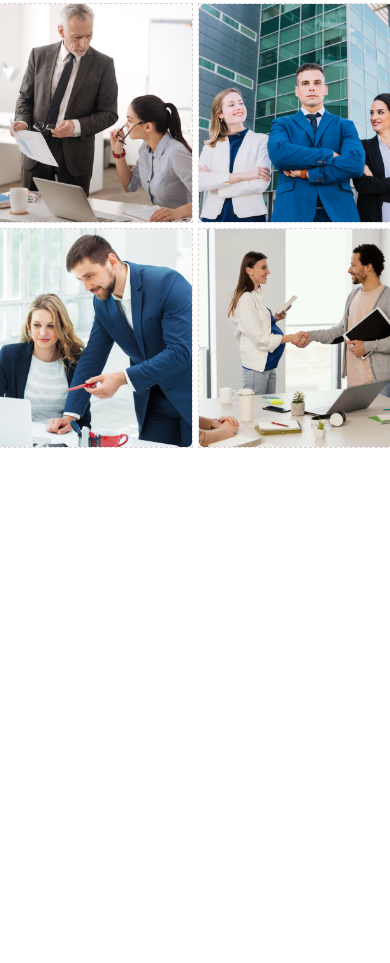
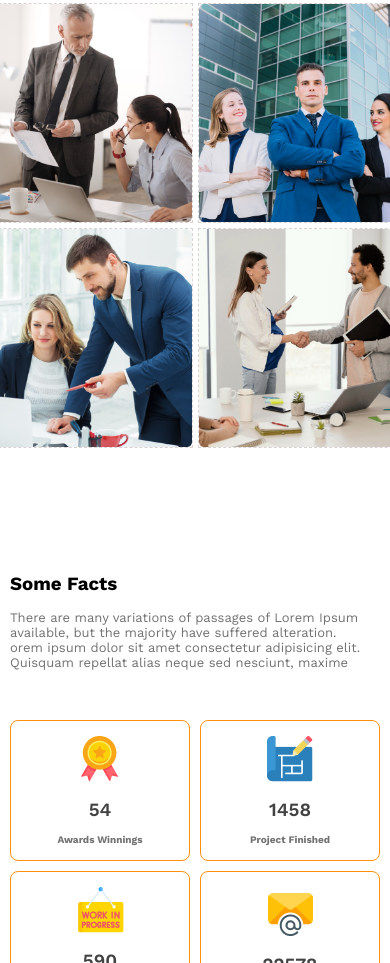
Before and after one commit to nurmahammadmondol/G3-architects-website, a plain HTML site: page index.html in a window 390 px wide. Shown: the part 1037-2000 px from the top of the page. Before the commit the page ends 1490 px from the top, so only its background shows below. Drawn offline with nearby package versions, Linux system fonts and the light colour scheme.

Commit message:
section-three,Some-Facts update responsive for mobile phone

```diff
--- a/index.html
+++ b/index.html
@@ -67,6 +67,44 @@
       </div>
     </section>
 
+    <section class="section-two">
+
+    </section>
+
+    <section class="section-three">
+      <div class="Some-Facts">
+        <div class="Some-Facts-tittle">
+          <h3>Some Facts</h3>
+          <p>There are many variations of passages of Lorem Ipsum available, but the majority have suffered alteration.
+            orem ipsum dolor sit amet consectetur adipisicing elit. Quisquam repellat alias neque sed nesciunt, maxime
+          </p>
+        </div>
+
+        <div class="Some-Facts-items display-items">
+          <div class="Facts-item">
+            <img src="images/icons/ribon.png" alt="">
+            <h3>54</h3>
+            <h6>Awards Winnings</h6>
+          </div>
+          <div class="Facts-item">
+            <img src="images/icons/projects.png" alt="">
+            <h3>1458</h3>
+            <h6>Project Finished</h6>
+          </div>
+          <div class="Facts-item">
+            <img src="images/icons/customers.png" alt="">
+            <h3>590</h3>
+            <h6>Clients Worked</h6>
+          </div>
+          <div class="Facts-item item-4">
+            <img src="images/icons/email.png" alt="">
+            <h3>22578</h3>
+            <h6>Email Send</h6>
+          </div>
+        </div>
+      </div>
+    </section>
+
   </main>
   <!-- Main-Part-End  -->
 
--- a/style/style.css
+++ b/style/style.css
@@ -160,13 +160,59 @@ main > section{
   height: 220px;
   width: 220px;
 }
+}
 /* Section-One-start  */
 
+/* section-three-start  */
+.Some-Facts{
+}
+.Some-Facts-tittle{
+  width: 70%;
+}
+.Some-Facts-tittle p{
+  color: #727272;
+  margin-top: 15px;
+  font-size: 13px;
+}
+.Some-Facts-items, .display-items{
+  margin-top: 40px;
+  justify-content: space-around;
+
+}
+.Facts-item{
+ padding: 15px 35px;
+  text-align: center;
+  border: 1px solid #FF900E;
+  border-radius: 8px;
+}
+.Facts-item h3{
+  color: #424242;
+  margin: 13px 0;
+  font-weight: 600;
+}
+.Facts-item h6{
+  color: #727272;
+  font-size: 10px;
+}
+.item-4{
+  padding: 20px 43px;
+}
+
+@media screen and (max-width:575px) {
+ .Some-Facts-tittle{
+  width: 90%;
+  margin-left: 10px ;
+ }
 
 
-
-
-
+  .Some-Facts-items{
+    display: grid;
+    grid-template-columns: repeat(2, 1fr);
+    gap: 10px;
+    padding: 10px;
+  }
+}
+/* section-three-End  */
 
 
 /* main-part-start  */
```
